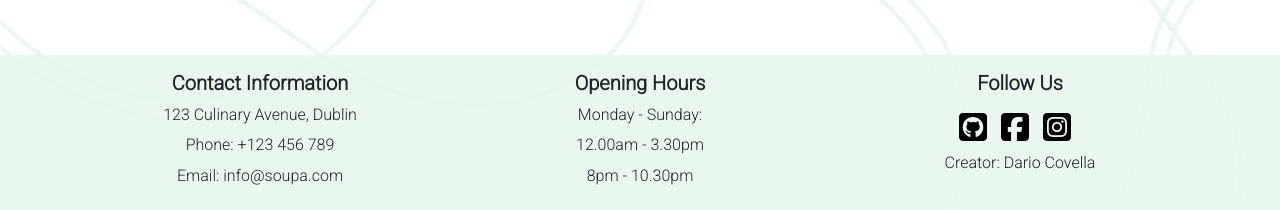
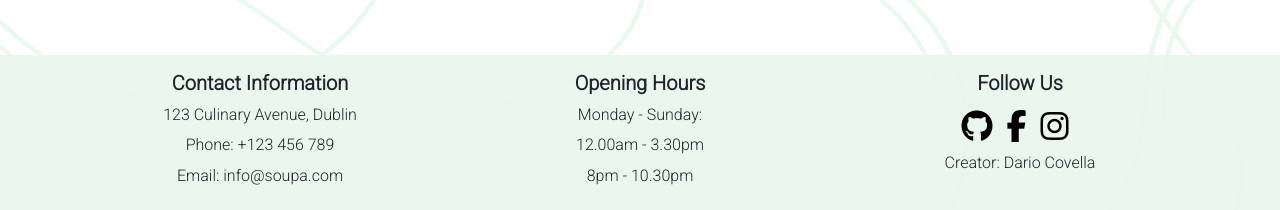
Before and after one commit to Darioc18/PP4-restaurant-booking-system, a Django app: page /accounts/signup/ in a window 1280 px wide. Shown: the part 590-800 px from the top of the page. Run offline with Django 4.2, Linux system fonts and the light colour scheme; some libraries are stand-ins or nearby versions.

Commit message:
Update fontawesome icons

```diff
--- a/templates/base.html
+++ b/templates/base.html
@@ -111,9 +111,9 @@
                 <div class="col-md-4 text-center">
                     <h5><strong>Follow Us</strong></h5>
                     <div class="footer-icons">
-                        <a href="https://github.com/Darioc18/PP4-restaurant-booking-system" target="_blank" class="fab fa-github-square" aria-label="github link"></a>
-                        <a href="https://www.facebook.com/" target="_blank" class="fab fa-facebook-square" aria-label="facebook link"></a>
-                        <a href="https://www.instagram.com/" target="_blank" class="fab fa-instagram-square" aria-label="instagram link"></a>
+                        <a href="https://github.com/Darioc18/PP4-restaurant-booking-system" target="_blank" aria-label="github link"><i class="fab fa-github"></i></a>
+                        <a href="https://www.facebook.com/" target="_blank" aria-label="facebook link"><i class="fab fa-facebook-f"></i></a>
+                        <a href="https://www.instagram.com/" target="_blank" aria-label="instagram link"><i class="fab fa-instagram"></i></a>
                     </div>
                     <p>Creator: Dario Covella</p>
                 </div>
```
